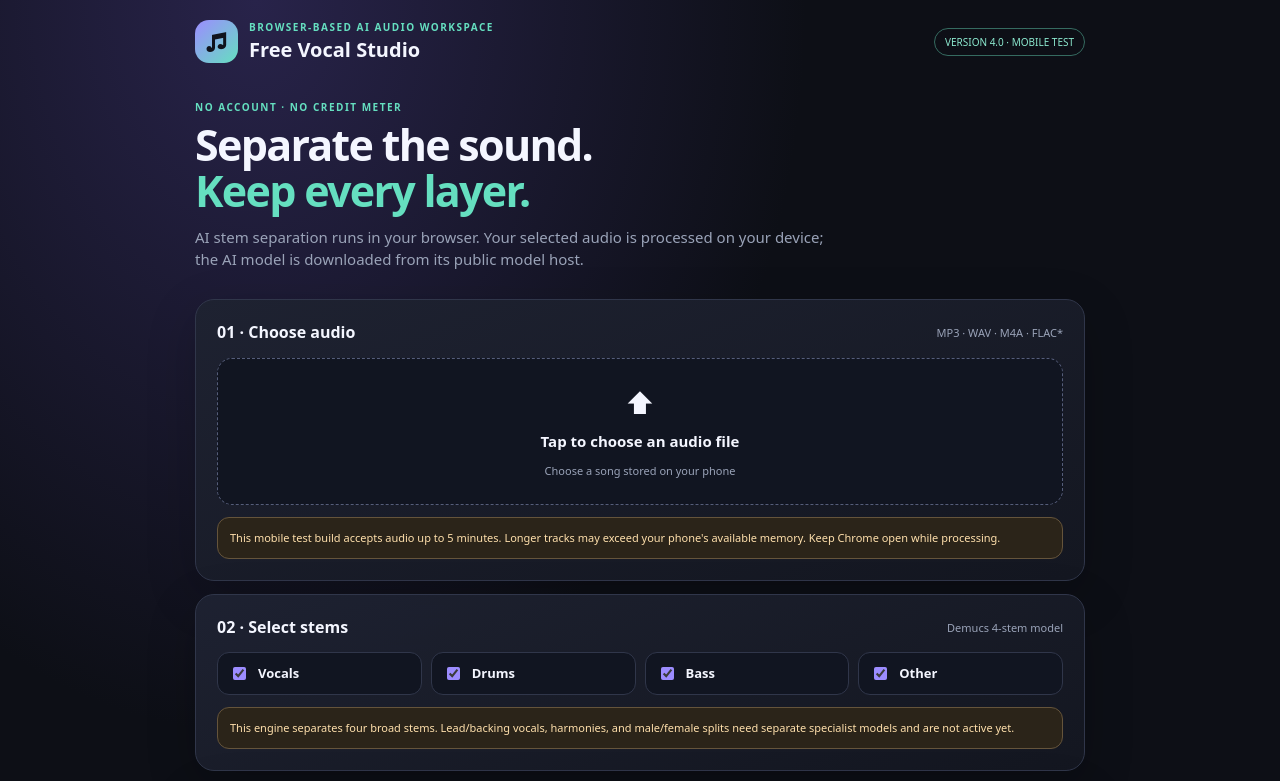
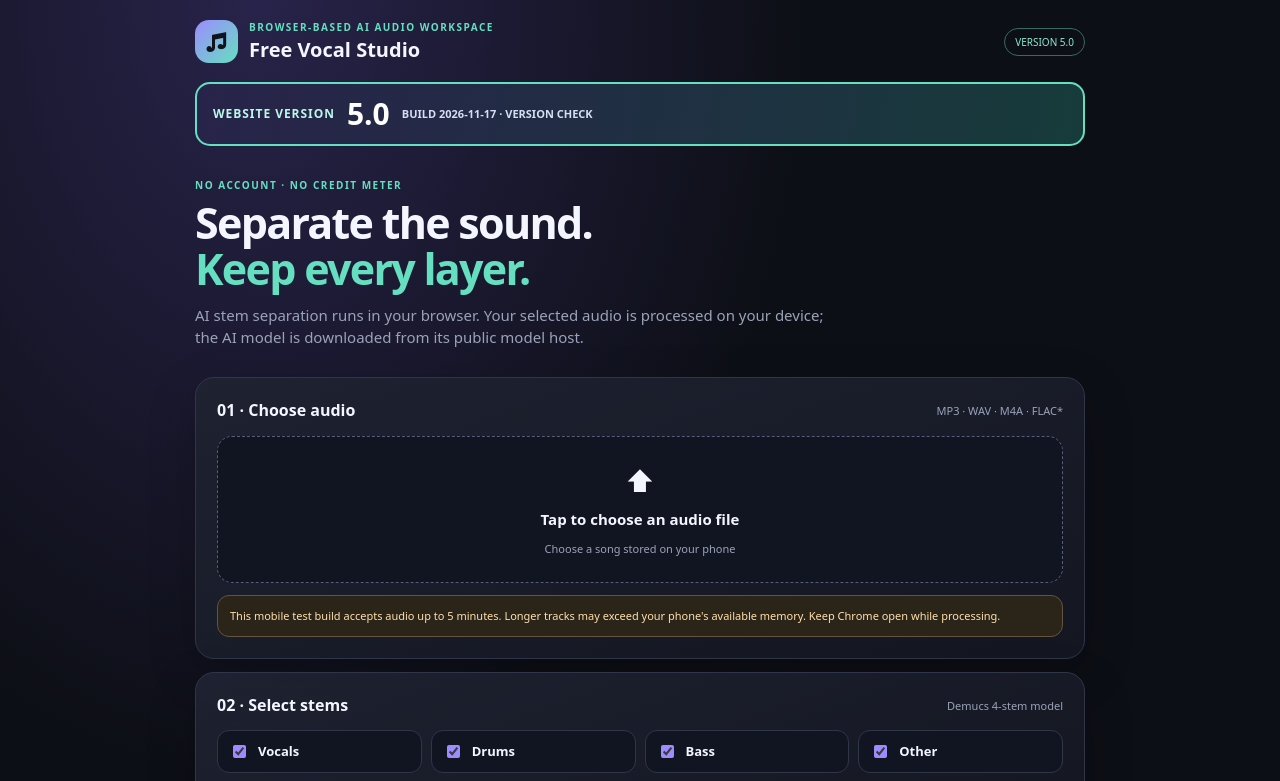
Before and after one commit to reinnumber-coder/free-vocal-studio, a plain HTML site: page index.html in a window 1280 px wide. Shown: the top 781 px of the page. Drawn offline with Linux system fonts and the light colour scheme.

Commit message:
Add files via upload

```diff
--- a/index.html
+++ b/index.html
@@ -6,11 +6,15 @@
 <meta name="theme-color" content="#11131b">
 <meta name="description" content="Free Vocal Studio — browser-based local AI stem separation.">
 <link rel="manifest" href="./manifest.webmanifest">
-<title>Free Vocal Studio v4.0</title>
+<title>Free Vocal Studio — VERSION 5.0</title>
 <style>
 :root{color-scheme:dark;--bg:#0d0f16;--panel:#171a25;--panel2:#202434;--line:#30364a;--muted:#9aa3b8;--text:#f4f6ff;--accent:#9c8cff;--mint:#65dfc0}
 *{box-sizing:border-box}body{margin:0;background:radial-gradient(ellipse at 20% 0%,#28234a 0,transparent 38%),var(--bg);color:var(--text);font:15px/1.45 system-ui,-apple-system,Segoe UI,Roboto,sans-serif}
 main{max-width:920px;margin:auto;padding:20px 15px 55px}.top{display:flex;align-items:center;justify-content:space-between;gap:12px;margin-bottom:18px}.brand{display:flex;align-items:center;gap:11px}.logo{width:43px;height:43px;border-radius:14px;background:linear-gradient(135deg,#9c8cff,#65dfc0);display:grid;place-items:center;color:#10131c;font-size:22px;font-weight:900}.eyebrow{font-size:10px;letter-spacing:.15em;color:var(--mint);font-weight:850}.top h1{font-size:20px;margin:0}.pill{border:1px solid #356b60;color:#8ce9cf;padding:6px 10px;border-radius:99px;font-size:10px}
+.build-banner{display:flex;align-items:center;gap:12px;flex-wrap:wrap;margin:8px 0 14px;padding:15px 16px;border:2px solid #65dfc0;border-radius:15px;background:linear-gradient(100deg,#28234a,#173b3b);color:#fff}
+.build-banner .build-label{font-size:12px;font-weight:900;letter-spacing:.08em;color:#baf8e8}
+.build-banner strong{font-size:30px;line-height:1;color:#fff}
+.build-banner .build-detail{font-size:11px;font-weight:800;color:#d6def2}
 .hero{padding:18px 0 16px}.hero h2{font-size:clamp(29px,6vw,43px);line-height:1.08;margin:8px 0 12px;letter-spacing:-.04em}.hero p{color:var(--muted);max-width:650px;margin:0}
 .card{background:linear-gradient(160deg,rgba(30,34,49,.98),rgba(20,23,33,.98));border:1px solid var(--line);border-radius:19px;padding:17px;margin:13px 0;box-shadow:0 16px 50px #0003}
 .head{display:flex;justify-content:space-between;align-items:center;gap:10px;margin-bottom:13px}.head h3{margin:0;font-size:16px}.small{color:var(--muted);font-size:11px}
@@ -28,7 +32,12 @@ audio{width:100%;margin-top:9px}.foot{color:#778098;font-size:10px;text-align:ce
 </head>
 <body>
 <main>
-<header class="top"><div class="brand"><div class="logo">♫</div><div><div class="eyebrow">BROWSER-BASED AI AUDIO WORKSPACE</div><h1>Free Vocal Studio</h1></div></div><div class="pill">VERSION 4.0 · MOBILE TEST</div></header>
+<header class="top"><div class="brand"><div class="logo">♫</div><div><div class="eyebrow">BROWSER-BASED AI AUDIO WORKSPACE</div><h1>Free Vocal Studio</h1></div></div><div class="pill">VERSION 5.0</div></header>
+<div class="build-banner" role="status" aria-label="Website version">
+  <span class="build-label">WEBSITE VERSION</span>
+  <strong>5.0</strong>
+  <span class="build-detail">BUILD 2026-11-17 · VERSION CHECK</span>
+</div>
 <section class="hero"><div class="eyebrow">NO ACCOUNT · NO CREDIT METER</div><h2>Separate the sound.<br><span style="color:var(--mint)">Keep every layer.</span></h2><p>AI stem separation runs in your browser. Your selected audio is processed on your device; the AI model is downloaded from its public model host.</p></section>
 <section class="card"><div class="head"><h3>01 · Choose audio</h3><span class="small">MP3 · WAV · M4A · FLAC*</span></div>
 <label class="drop" for="audioFile"><div class="symbol">⬆</div><strong>Tap to choose an audio file</strong><span class="small">Choose a song stored on your phone</span><input id="audioFile" type="file" accept="audio/*"></label>
@@ -45,7 +54,7 @@ audio{width:100%;margin-top:9px}.foot{color:#778098;font-size:10px;text-align:ce
 <section class="card"><div class="head"><h3>04 · Advanced features roadmap</h3><span class="small">Not active yet</span></div><div class="grid">
 <div class="stem"><b>Lead / backing vocals</b></div><div class="stem"><b>Harmony & doubles</b></div><div class="stem"><b>Male / female split</b></div><div class="stem"><b>Guitar & piano stems</b></div><div class="stem"><b>De-reverb / de-echo</b></div><div class="stem"><b>Noise reduction</b></div><div class="stem"><b>Multiple AI models</b></div><div class="stem"><b>Ensemble mode</b></div></div>
 <div class="notice">These advanced tools will be added only when compatible models and tested browser pipelines are available.</div></section>
-<div class="foot">Free Vocal Studio · VERSION 4.0 · BUILD 2026-11-17 · no paid inference API · audio stays in your browser · model weights are downloaded from a public model host.</div>
+<div class="foot">Free Vocal Studio · VERSION 5.0 · BUILD 2026-11-17 · no paid inference API · audio stays in your browser · model weights are downloaded from a public model host.</div>
 </main>
 <script type="module">
 import * as ort from "https://esm.sh/onnxruntime-web@1.20.1";
```
